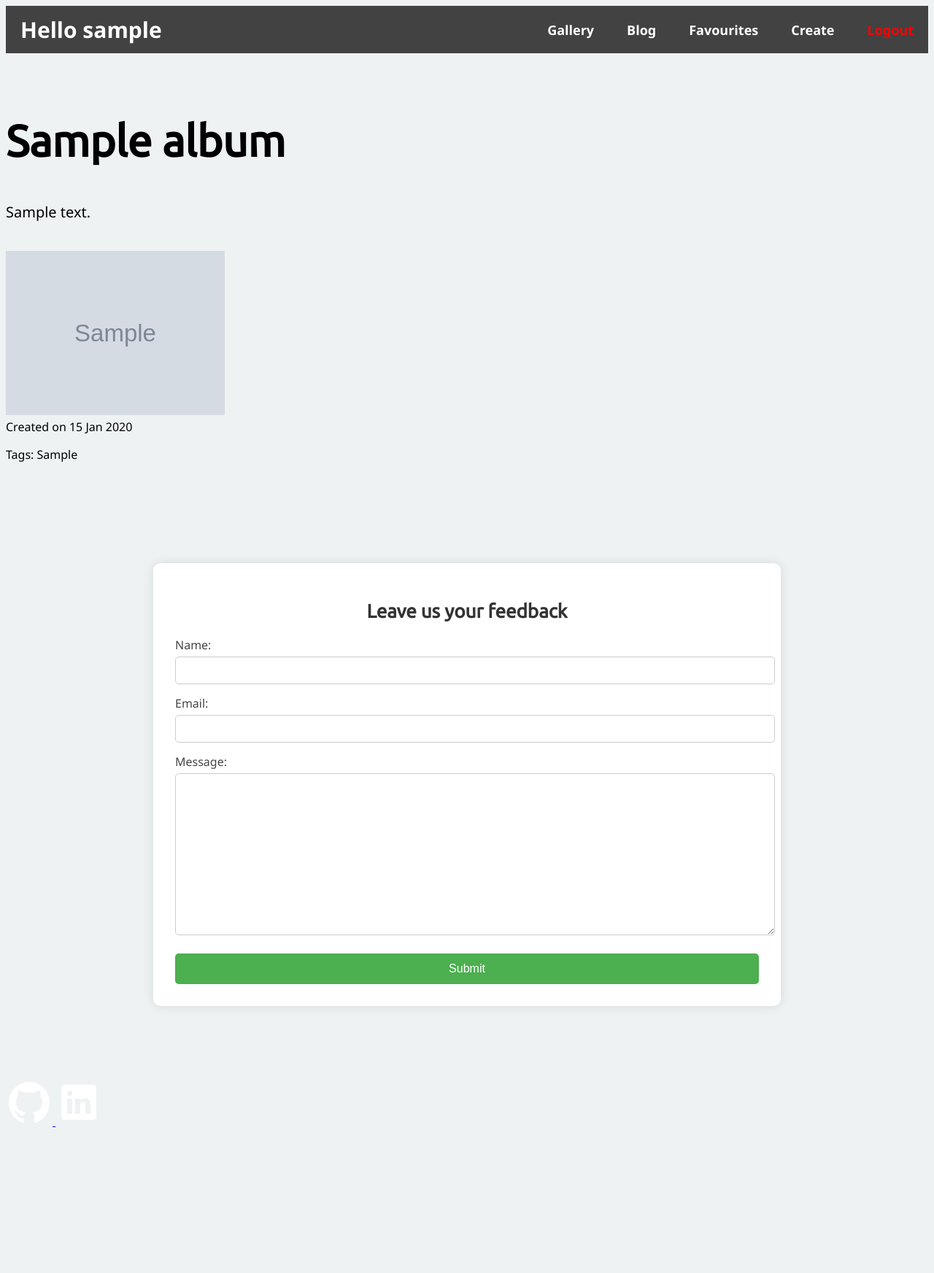
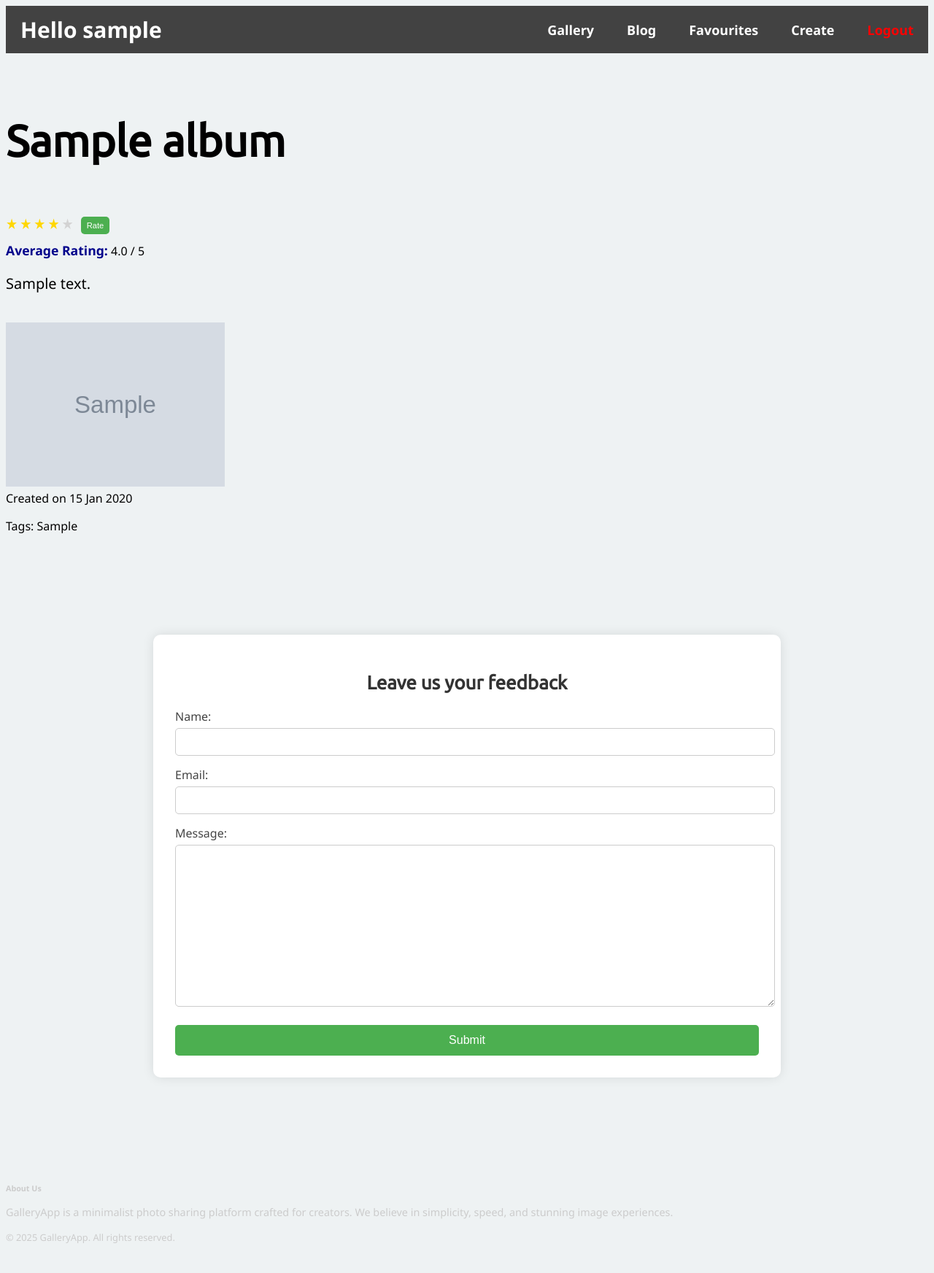
Before and after one commit to joviiee/gallery-app, a Django app: a page that uses image_gallery/image_gallery_app/templates/layout.html in a window 1280 px wide. Shown: the whole page at 73% size. Before the commit the page ends 1545 px from the top, so only its background shows below. Run offline with Django 5.2, Linux system fonts and the light colour scheme; a user stored in the database is signed in; tables that the repository leaves empty hold one stand-in row (values such as "Sample post"); grey boxes marked "Sample" are stand-in pictures; some libraries are stand-ins or nearby versions.

Commit message:
rating system and about us footer

```diff
--- a/image_gallery/image_gallery_app/forms.py
+++ b/image_gallery/image_gallery_app/forms.py
@@ -30,3 +30,10 @@
         widgets = {
     'message': forms.Textarea(attrs={'class': 'message-box'})
 }
+
+
+class AlbumRatingForm(forms.Form):
+    rating = forms.ChoiceField(
+        choices=[(i, str(i)) for i in range(1, 6)],
+        widget=forms.RadioSelect
+    )
--- a/image_gallery/image_gallery_app/templates/image_gallery_app/album_detail.html
+++ b/image_gallery/image_gallery_app/templates/image_gallery_app/album_detail.html
@@ -1,18 +1,78 @@
-{% extends "layout.html" %}
+{% extends 'layout.html' %}
 {% load static %}
 
 {% block css %}
-    <link rel="stylesheet" href="{% static 'external/photoswipe/photoswipe.css' %}">
-    <link rel="stylesheet" href="{% static 'external/photoswipe/default-skin/default-skin.css' %}">
+  <link rel="stylesheet" href="{% static 'external/photoswipe/photoswipe.css' %}" />
+  <link rel="stylesheet" href="{% static 'external/photoswipe/default-skin/default-skin.css' %}" />
+  <style>
+    .star-rating {
+      display: inline-flex;
+      flex-direction: row-reverse;
+      justify-content: flex-start;
+      align-items: center;
+      gap: 3px;
+    }
+
+    .star-rating input[type="radio"] {
+      display: none;
+    }
+
+    .star-rating label.star {
+      font-size: 20px;
+      color: lightgray;
+      cursor: pointer;
+      transition: color 0.2s;
+    }
+
+    .star-rating input[type="radio"]:checked ~ label.star,
+    .star-rating label.star:hover,
+    .star-rating label.star:hover ~ label.star {
+      color: gold;
+    }
+
+    .rating-form {
+      display: flex;
+      align-items: center;
+      gap: 10px;
+      margin-top: 10px;
+    }
+
+    .rating-form .btn {
+        height: 24px;
+        line-height: 24px;
+        padding: 0 8px;
+        font-size: 0.7rem;
+        min-width: unset;
+        width:fit-content
+      }
+    </style>
+
 {% endblock %}
 
-
 {% block content %}
-
   {% if album.is_visible %}
     <article class="row">
       <header class="col s12 m12 l10 offset-l1">
-                <h1 style = "font-weight:bold;font-size:60px;">{{ album.title }}</h1>
+        <h1 style="font-weight:bold;font-size:60px;">{{ album.title }}</h1>
+
+{% if user.is_authenticated %}
+<form method="post" class="rating-form">
+    {% csrf_token %}
+    <div class="star-rating">
+        {% for i in rating_range %}
+          <input type="radio" id="star{{ i }}" name="rating" value="{{ i }}" {% if user_rating and user_rating.rating == i %}checked{% endif %}>
+          <label for="star{{ i }}" class="star">&#9733;</label>
+        {% endfor %}
+    </div>
+    <button type="submit" class="btn">Rate</button>
+</form>
+{% else %}
+<p><a href="{% url 'login' %}">Log in</a> to rate this album.</p>
+{% endif %}
+
+
+<p style="margin-top:10px;"><strong>Average Rating:</strong> {{ average_rating|floatformat:1 }} / 5</p>
+
       </header>
       <section class="col s12 m12 l10 offset-l1">
         <p style="font-size:20px;padding-bottom:20px;">{{ album.description }}</p>
@@ -20,16 +80,13 @@
         <div class="container">
           <div class="row">
             {% for item in images %}
-                        <a class="class="col s12 m3" href="javascript:pswpInit({{ forloop.counter0 }});">
-                            <img src="{{ item.thumb.url }}" class="responsive-img dpg-album-image" alt="{{ item.alt }}" />
-                        </a>
+              <a class="col s12 m3" href="javascript:pswpInit({{ forloop.counter0 }});"><img src="{{ item.thumb.url }}" class="responsive-img dpg-album-image" alt="{{ item.alt }}" /></a>
             {% endfor %}
           </div>
         </div>
-
       </section>
       <footer class="col s12 m12 l10 offset-l1">
-                Created on <time datetime="{{ album.created|date:"Y-m-d" }}">{{ album.created|date:"d M Y" }}</time>
+        Created on <time datetime="{{ album.created|date:'Y-m-d' }}">{{ album.created|date:'d M Y' }}</time>
         <p>Tags: {{ album.tags }}</p>
       </footer>
     </article>
@@ -37,17 +94,15 @@
     <!-- PhotoSwipe -->
     <!-- Root element of PhotoSwipe. Must have class pswp. -->
     <div class="pswp" tabindex="-1" role="dialog" aria-hidden="true">
-
-            <!-- Background of PhotoSwipe.
-                 It's a separate element as animating opacity is faster than rgba(). -->
+      <!--  Background of PhotoSwipe.
+                 It's a separate element as animating opacity is faster than rgba().  -->
       <div class="pswp__bg"></div>
 
       <!-- Slides wrapper with overflow:hidden. -->
       <div class="pswp__scroll-wrap">
-
-                <!-- Container that holds slides.
+        <!--  Container that holds slides.
                     PhotoSwipe keeps only 3 of them in the DOM to save memory.
-                    Don't modify these 3 pswp__item elements, data is added later on. -->
+                    Don't modify these 3 pswp__item elements, data is added later on.  -->
         <div class="pswp__container">
           <div class="pswp__item"></div>
           <div class="pswp__item"></div>
@@ -56,10 +111,8 @@
 
         <!-- Default (PhotoSwipeUI_Default) interface on top of sliding area. Can be changed. -->
         <div class="pswp__ui pswp__ui--hidden">
-
           <div class="pswp__top-bar">
-
-                        <!--  Controls are self-explanatory. Order can be changed. -->
+            <!-- Controls are self-explanatory. Order can be changed. -->
 
             <div class="pswp__counter"></div>
 
@@ -72,7 +125,8 @@
             <button class="pswp__button pswp__button--zoom" title="Zoom in/out"></button>
 
             <!-- Preloader demo http://codepen.io/dimsemenov/pen/yyBWoR -->
-                        <!-- element will get class pswp__preloader--active when preloader is running -->
+            <!-- element will get class pswp__preloader--a -->
+            ctive when preloader is running -->
             <div class="pswp__preloader">
               <div class="pswp__preloader__icn">
                 <div class="pswp__preloader__cut">
@@ -86,25 +140,19 @@
             <div class="pswp__share-tooltip"></div>
           </div>
 
-                    <button class="pswp__button pswp__button--arrow--left" title="Previous (arrow left)">
-                    </button>
+          <button class="pswp__button pswp__button--arrow--left" title="Previous (arrow left)"></button>
 
-                    <button class="pswp__button pswp__button--arrow--right" title="Next (arrow right)">
-                    </button>
+          <button class="pswp__button pswp__button--arrow--right" title="Next (arrow right)"></button>
 
           <div class="pswp__caption">
             <div class="pswp__caption__center"></div>
           </div>
-
         </div>
-
       </div>
-
     </div>
   {% else %}
     <h3>This album is temporarily unavailable.</h3>
   {% endif %}
-
 {% endblock %}
 
 {% block js %}
--- a/image_gallery/image_gallery_app/templates/layout.html
+++ b/image_gallery/image_gallery_app/templates/layout.html
@@ -156,26 +156,21 @@
     </div>
     {% endblock feedback_form %}
 
-    <footer class="page-footer">
+    <footer class="page-footer grey darken-3" style="padding: 20px 0; color: #ccc;">
         <div class="container">
-            <div class="row">
-                <div class="col l6 s12">
-                    <a href="https://github.com/helensteve" target="_blank">
-                        <img src="{% static 'social/social-github.svg' %}" class="dpg-icon" alt="Django Photo Gallery Github" />
-                    </a>
-                    <a href="https://www.linkedin.com/in/helensteve" target="_blank">
-                        <img src="{% static 'social/social-linkedin.svg' %}" class="dpg-icon" alt="Django Photo Gallery Linkedin" />
-                    </a>
-                </div>
+          <div class="row">
+            <div class="col s12 m6">
+              <h6 style="margin-bottom: 10px; font-weight: bold;">About Us</h6>
+              <p style="font-size: 0.9rem; line-height: 1.5;">
+                GalleryApp is a minimalist photo sharing platform crafted for creators. We believe in simplicity, speed, and stunning image experiences.
+              </p>
             </div>
+            <div class="col s12 m6 right-align">
+              <p style="font-size: 0.8rem;">&copy; 2025 GalleryApp. All rights reserved.</p>
+            </div>
+          </div>
         </div>
-        <div class="footer-copyright">
-            {% comment %} <div class="container">
-                © 2017 Copyright Helen
-                <a class="grey-text text-lighten-4 right" href="#!">Sample created by Helen</a>
-            </div> {% endcomment %}
-        </div>
-    </footer>
+      </footer>
 
     <script src="{% static 'material/js/jquery-2.2.0.js' %}"></script>
     <!-- <script src="https://cdnjs.cloudflare.com/ajax/libs/materialize/0.98.0/js/materialize.min.js"></script> -->
--- a/image_gallery/image_gallery_app/views.py
+++ b/image_gallery/image_gallery_app/views.py
@@ -10,13 +10,14 @@
 from django.views.generic import DetailView
 from django.contrib.auth.forms import UserCreationForm
 from django.contrib.auth import login, logout, authenticate,get_user
-from image_gallery_app.models import Album, AlbumImage
+from image_gallery_app.models import Album, AlbumImage ,AlbumRating
 from .forms import SignupForm, LoginForm, FeedbackForm
 from django.contrib import messages
 from django.contrib.auth.decorators import login_required
 from django.utils.text import slugify
 from django.core.files.base import ContentFile
 from django.contrib.contenttypes.models import ContentType
+from django.contrib.auth.mixins import LoginRequiredMixin
 
 from PIL import Image
 
@@ -69,29 +70,56 @@
         'form': form,
         'user_favorites': user_favorites
     })
-class AlbumDetail(DetailView):
-     model = Album
-     template_name = 'image_gallery_app/album_detail.html'
+class AlbumDetail(LoginRequiredMixin, DetailView):
+    model = Album
+    template_name = 'image_gallery_app/album_detail.html'
+    context_object_name = 'album'
 
-     def get_context_data(self, **kwargs):
-        # Call the base implementation first to get a context
-        context = super(AlbumDetail, self).get_context_data(**kwargs)
-        # Add in a QuerySet of all the images
-        context['images'] = AlbumImage.objects.filter(album=self.object.id)
+    def get_context_data(self, **kwargs):
+        context = super().get_context_data(**kwargs)
+        album = self.get_object()
+
+        # Images
+        context['images'] = AlbumImage.objects.filter(album=album)
+
+        # Feedback Form
         context['form'] = FeedbackForm()
+
+        # User Rating
+        user = self.request.user
+        user_rating = None
+        if user.is_authenticated:
+            user_rating = AlbumRating.objects.filter(user=user, album=album).first()
+        context['user_rating'] = user_rating
+
+        # Average Rating
+        context['average_rating'] = album.average_rating()
+        context["rating_range"] = [5, 4, 3, 2, 1]
+
         return context
 
-     def post(self, request, *args, **kwargs):
-        form = FeedbackForm(request.POST)
-        if form.is_valid():
-            # Optionally save feedback or perform additional actions
-            # Redirect to the feedback success page after successful form submission
-            return redirect('feedback_success')  # Redirect to the success page
+    def post(self, request, *args, **kwargs):
+        self.object = self.get_object()
+        if 'rating' in request.POST:
+            # Star rating form submitted
+            rating = int(request.POST.get('rating'))
+            AlbumRating.objects.update_or_create(
+                user=request.user,
+                album=self.object,
+                defaults={'rating': rating}
+            )
+            return redirect(self.request.path_info)  # refresh page
 
-        # If form is invalid, re-render the page with the form and errors
-        context = self.get_context_data(**kwargs)
-        context['form'] = form
-        return self.render_to_response(context)
+        else:
+            # Feedback form submitted
+            form = FeedbackForm(request.POST)
+            if form.is_valid():
+                # Save or process the feedback as needed
+                return redirect('feedback_success')
+
+            context = self.get_context_data(**kwargs)
+            context['form'] = form
+            return self.render_to_response(context)
 
 def custom_signup(request):
     if request.method == 'POST':
```
Also changed, not shown: image_gallery/image_gallery_app/models.py (+13 -2 lines). Lines whose indentation alone changed are shown as unchanged.
